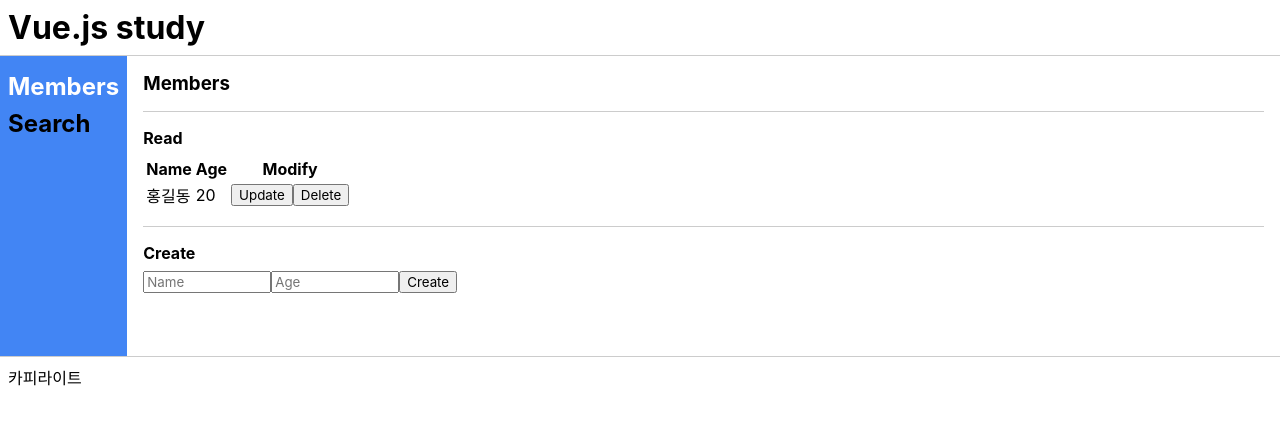
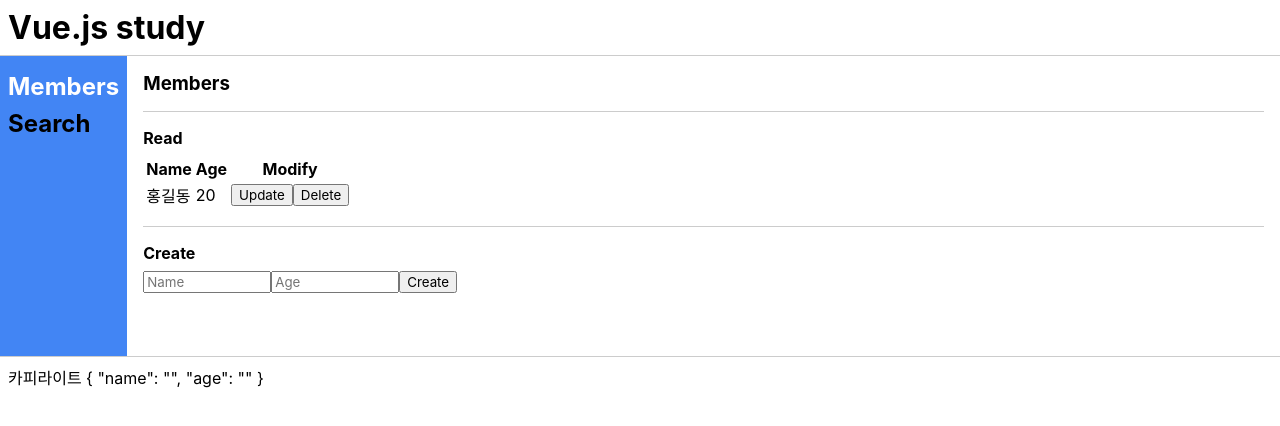
Before and after one commit to junghojang-insunetfc/vue-study, a Vue app: page /members in a window 1280 px wide. Shown: the top 426 px of the page. Built offline with nearby package versions, Linux system fonts and the light colour scheme.

Commit message:
[#3] footer - member store 연결

```diff
--- a/package.json
+++ b/package.json
@@ -38,7 +38,9 @@
     "parserOptions": {
       "parser": "babel-eslint"
     },
-    "rules": {}
+    "rules": {
+      "no-debugger": 1
+    }
   },
   "browserslist": [
     "> 1%",
--- a/src/components/Footer.vue
+++ b/src/components/Footer.vue
@@ -1,5 +1,5 @@
 <template>
-  <footer>{{title}}</footer>
+  <footer>{{title}} {{member}}</footer>
 </template>
 
 <script>
@@ -8,6 +8,12 @@
     title: {
       default: 'Copyright'
     }
+  },
+  computed: {
+    member() {
+      // debugger
+      return this.$store.state.$members.member
+    }
   }
 }
 </script>
--- a/src/components/contents/Members.vue
+++ b/src/components/contents/Members.vue
@@ -38,6 +38,7 @@
 export default {
   computed: {
     member() {
+      // debugger
       return this.$store.state.$members.member
     }
   },
@@ -47,6 +48,8 @@
     }
   },
   created() {
+    console.log (this)
+    // debugger
     this.member.name = ''
     this.member.age = ''
   }
--- a/src/store/moduleMembers.js
+++ b/src/store/moduleMembers.js
@@ -10,6 +10,7 @@
   },
   actions: {
     membersCreate(thisStore) {
+      // debugger
       thisStore.state.members.push({
         name: thisStore.state.member.name,
         age: thisStore.state.member.age
```
Also changed, not shown: 1 other file (tests, documents, lock files or other folders).
